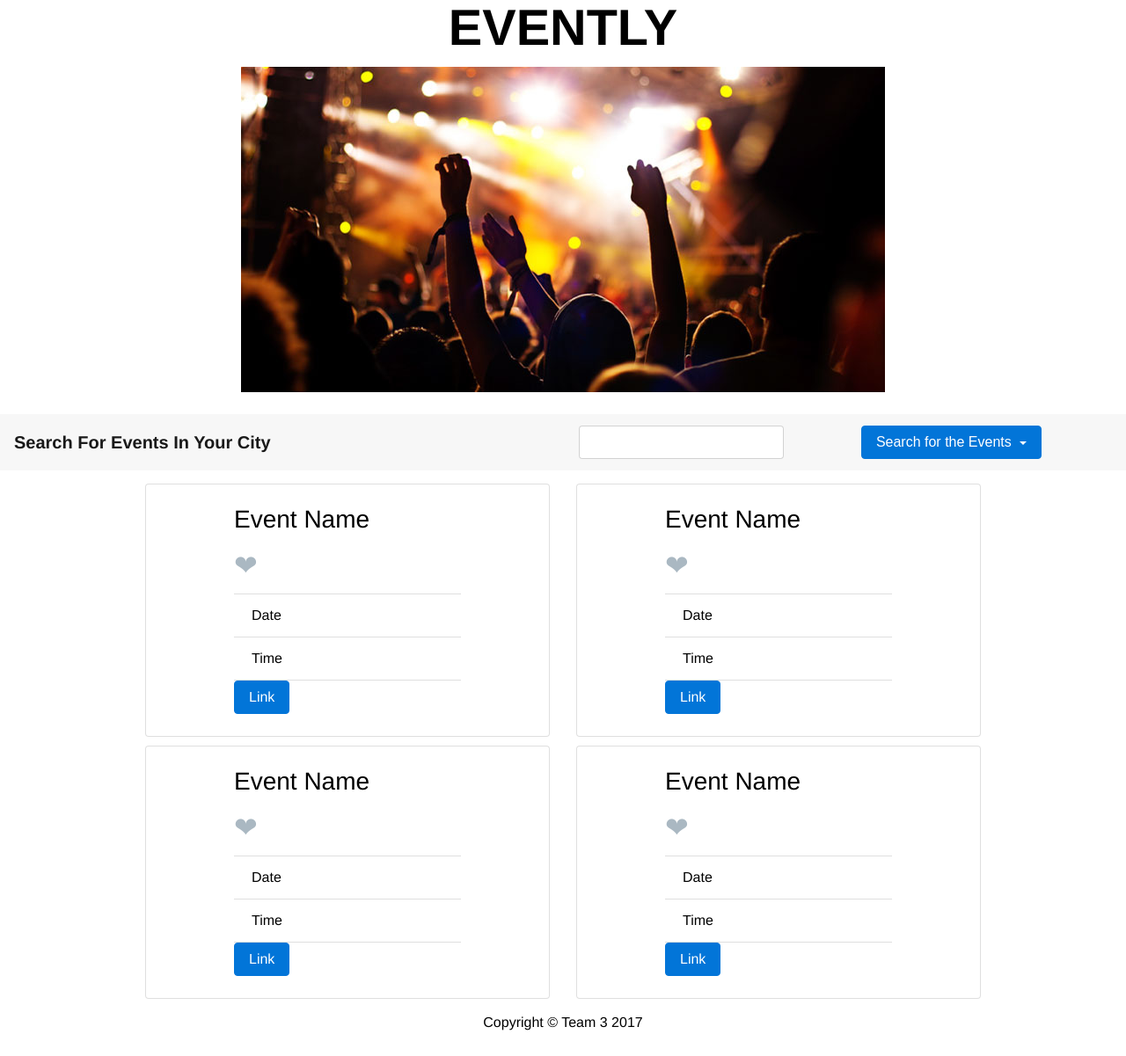
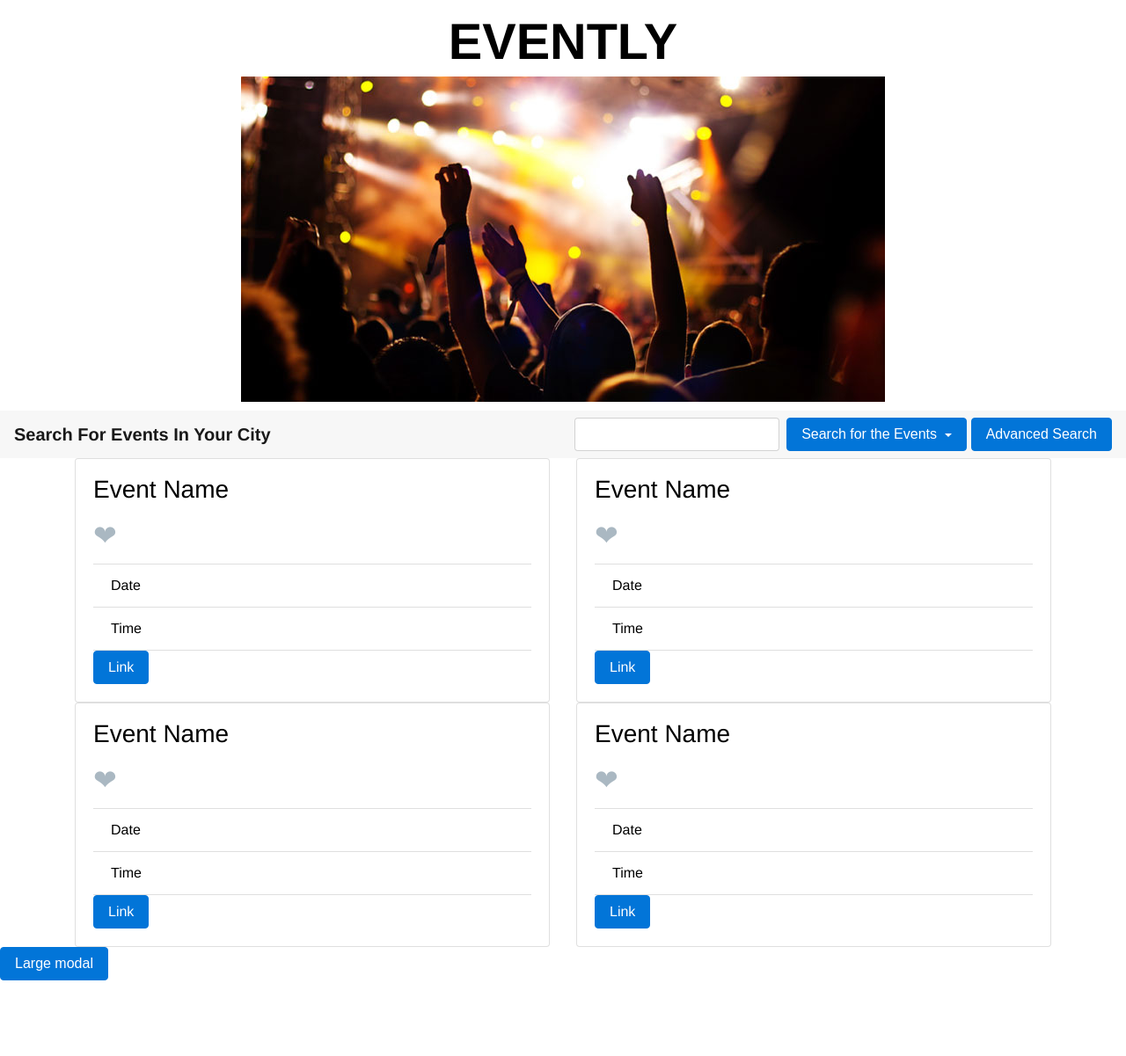
Before and after one commit to rdhenderson/Evently, a PHP site: page / in a window 1280 px wide. Shown: the whole page at 88% size. After the commit the page ends 1115 px from the top, so only its background shows below. Run offline with PHP 8.4, Linux system fonts and the light colour scheme; grey boxes labelled with a size stand in for pictures from a placeholder-image service; some libraries are stand-ins or nearby versions.

Commit message:
Add modals and name labels to index.html to tie in with javascript

```diff
--- a/assets/css/style.css
+++ b/assets/css/style.css
@@ -2,6 +2,8 @@
 body {
   font-family:"Helvetica Neue Light", "Helvetica Neue", Helvetica, Arial, "Lucida Grande", sans-serif;
   color: black;
+  padding-top: 1em;
+
 }
 h1{
   color: black;
@@ -35,7 +37,7 @@
   font-weight: bold;
 }
 div{
-	padding: 5px 80px;
+	/*padding: 5px 80px;*/
 }
 
 [id="toggle-heart"]{
--- a/assets/javascript/events.js
+++ b/assets/javascript/events.js
@@ -109,7 +109,6 @@
 		 	// NOTIFY USER OF ERROR AND ASK THEM TO SEARCH AGAIN?
 		 	console.log("No results found.  Please try again.");
 		 }
-
 	});
 }
 
--- a/index.html
+++ b/index.html
@@ -5,39 +5,47 @@
     <!-- Required meta tags -->
     <meta charset="utf-8">
     <meta name="viewport" content="width=device-width, initial-scale=1, shrink-to-fit=no">
-    <!-- Bootstrap CSS -->
+    <link rel="stylesheet" type="text/css" href="assets/css/reset.css">
+
+    <!-- Bootstrap 4v6 CSS -->
     <link rel="stylesheet" href="https://maxcdn.bootstrapcdn.com/bootstrap/4.0.0-alpha.6/css/bootstrap.min.css" integrity="sha384-rwoIResjU2yc3z8GV/NPeZWAv56rSmLldC3R/AZzGRnGxQQKnKkoFVhFQhNUwEyJ" crossorigin="anonymous">
     <!-- CSS  -->
-    <link rel="stylesheet" type="text/css" href="assets/css/reset.css">
     <link rel="stylesheet" type="text/css" href="assets/css/style.css">
 </head>
 
 <body>
     <h1>EVENTLY</h1>
-    <div class="container">
+    <div class="container-fluid">
         <img src="assets/images/event.gif">
     </div>
     <div class="container-fluid"></div>
     <nav class="navbar navbar-toggleable-md navbar-light bg-faded">
         <a class="navbar-brand" href="#">Search For Events In Your City</a>
+
         <div id="search" style="margin-left:auto;"></div>
+
         <ul class="navbar-nav mr-auto mt-2 mt-md-0"></ul>
         <form class="form-inline my-2 my-lg-0">
-            <input class="form-control mr-sm-2" type="text" placeholder="" />
+            <input class="form-control mr-sm-2" type="text" placeholder="">
             <!--      <button class="btn btn-outline-success my-2 my-sm-0" type="submit">Search</button>
             </form> -->
             <div class="dropdown">
                 <button class="btn btn-primary dropdown-toggle" type="button" data-toggle="dropdown">Search for the Events
-                    <span class="caret"></span></button>
+                    <span class="caret"></span>
+                </button>
                 <ul class="dropdown-menu">
                     <li><a href="#">Search</a></li>
                     <li><a href="#">Advanced Search</a></li>
                     <!--  <span class="heartPrimary"></span>
                     <span class="heartSecondary"></span> -->
                 </ul>
+                <button type="button" class="btn btn-primary btn-md" data-toggle="modal" data-target="#advSearch">
+                    Advanced Search
+                </button>
             </div>
-            </div>
+        </form>
     </nav>
+
     <div id="main-container" class="container">
         <section class="main-selection">
             <div class="row">
@@ -70,6 +78,7 @@
                                 <li class="list-group-item">Date</li>
                                 <li class="list-group-item">Time</li>
                             </ul>
+
                             <a href="#" class="btn btn-primary">Link</a>
                         </div>
                     </div>
@@ -103,6 +112,109 @@
                     </div>
                 </div>
             </div>
+        </section>
+    </div>
+
+
+
+
+    <!-- Advanced Search Modal -->
+<div class="modal fade" id="advSearch" tabindex="-1" role="dialog" aria-labelledby="modalLabel" aria-hidden="true">
+    <div class="modal-dialog" role="document">
+        <div class="modal-content">
+            <div class="modal-header">
+                <button type="button" class="close" data-dismiss="modal" aria-label="Close">
+                    <span aria-hidden="true">×</span>
+                </button>
+                <h4 class="modal-title" id="modalLabel">Advanced Search</h4>
+            </div>
+            <!-- Inputs for Adv Search -->
+            <div class="modal-body">
+                <div class="input-group">
+                    <span class="input-group-addon"> Location </span>
+                    <input type="text" name="location" class="form-control"  aria-label="Location">
+                </div>
+                <br>
+                <div class="input-group">
+                    <span class="input-group-addon"> Date </span>
+                    <input type="date" name="startDate" class="form-control" aria-label="Date" min="2017-01-01">
+                </div>
+                <br>
+                <div class="input-group">
+                    <span class="input-group-addon"> Date </span>
+                    <input type="date" name="endDate" class="form-control" aria-label="Date" min="2017-01-01">
+                </div>
+                <br>
+                <div class="input-group">
+                    <span class="input-group-addon"> Time </span>
+                    <input type="time" name="startTime" placeholder="hrs:mins" pattern="^([0-1]?[0-9]|2[0-4]):([0-5][0-9])(:[0-5][0-9])?$" class="form-control" required>
+                </div>
+                <br>
+                <div class="input-group">
+                    <span class="input-group-addon"> Radius </span>
+                    <input type="number" name="radius" class="form-control" aria-label="Radius" step="5">
+                </div>
+            <!-- Close modal body div -->
+            </div>
+
+            <!-- Modal Footer -->
+            <div class="modal-footer">
+                <button type="button" id="advSearchSubmit" class="btn btn-secondary">Search</button>
+                <button type="button" class="btn btn-secondary" data-dismiss="modal">Close</button>
+            </div>
+        </div>
+    </div>
+</div>
+
+
+
+
+
+<!--  -->
+<!--  -->
+<!-- Large Pop-Up Modal when Details button on card is clicked -->
+<!--  -->
+<!--  -->
+<button class="btn btn-primary btn-md" data-toggle="modal" data-target=".bd-example-modal-lg">
+  Large modal
+</button>
+
+<div class="modal fade bd-example-modal-lg" tabindex="-1" role="dialog"
+     aria-labelledby="myLargeModalLabel" aria-hidden="true">
+    <div class="modal-dialog modal-lg">
+        <div class="modal-content">
+            <div class="modal-header">
+                <!-- Event Image pulled from JSON object -->
+                <img id="eventImage" src="https://placehold.it/850x280" alt="Event image" style="width:100%;">
+            </div>
+        <!-- Space for other event related text details -->
+
+        <!-- Find tickets Button centered in Modal -->
+            <div id="ticketButtonDiv" class="container-fluid">
+                <div class="row">
+
+                    <div class="col-md-4"></div>
+
+                    <div id="ticketButton" class="col-md-4" style="text-align: center;">
+                    <a role="button" class="btn btn-primary" target="_blank" href='"http://www.ticketmaster.com/search?tm_link=tm_homeA_header_search&q="'> Find Tickets
+                    </a>
+                    </div>
+
+                    <div class="col-md-4 col-md-offset-4"></div>
+
+                </div>
+
+            </div>
+        </div>
+    </div>
+
+
+    <footer class="footer-copyright blue lighten-1 row center">
+        <div class="container">Copyright &copy; Team 3 2017</div>
+    </footer>
+
+
+
 <!-- Add Jquery -->
 <script src="https://code.jquery.com/jquery.js"></script>
 <!-- Add Firebase -->
@@ -110,15 +222,25 @@
 <!-- Add Tether for Bootstrap 4-->
 <script src="https://npmcdn.com/tether@1.2.4/dist/js/tether.min.js"></script>
 <!-- Add Bootstrap Jquery  -->
-            <script src="https://maxcdn.bootstrapcdn.com/bootstrap/4.0.0-alpha.6/js/bootstrap.min.js" integrity="sha384-vBWWzlZJ8ea9aCX4pEW3rVHjgjt7zpkNpZk+02D9phzyeVkE+jo0ieGizqPLForn" crossorigin="anonymous"></script>
+<!-- Bootstrap 4 Alpha 6 JS -->
+
+<script src="https://maxcdn.bootstrapcdn.com/bootstrap/4.0.0-alpha.6/js/bootstrap.min.js" integrity="sha384-vBWWzlZJ8ea9aCX4pEW3rVHjgjt7zpkNpZk+02D9phzyeVkE+jo0ieGizqPLForn" crossorigin="anonymous"></script> -->
+
 <!-- Add Moment -->
 <script src="https://cdnjs.cloudflare.com/ajax/libs/moment.js/2.18.1/moment.js"></script>
+<!-- Add Eventful API -->
+<script type="text/javascript" src="http://api.eventful.com/js/api"></script>
+
+<!-- Add Google Map API *ASYNCH CALL* (with api key included) -->
+<script src="https://maps.googleapis.com/maps/api/js?key=AIzaSyCr_I5lOUITIzV8Y77Zo_G_q4iXMm208cs&&callback=initGoogleMaps" async defer></script>
+
 <!-- Add Custom Javascript file -->
-            <script src="/assets/javascript/events.js"></script>
-            <script src="https://maps.googleapis.com/maps/api/js?callback=myMap"></script>
-            <footer class="footer-copyright blue lighten-1 row center">
-                <div class="container">Copyright &copy; Team 3 2017</div>
-            </footer>
+<!-- <script src="assets/javascript/testEvents.js"></script> -->
+<script src="assets/javascript/maps.js"></script>
+<script src="assets/javascript/events.js"></script>
+
+
+
 </body>
 
 </html>
--- a/test.html
+++ b/test.html
@@ -131,7 +131,7 @@
 <!-- Add Eventful API -->
 <script type="text/javascript" src="http://api.eventful.com/js/api"></script>
 
-<!-- Add Google Map API AFTER CUSTOM FILES (with api key included) -->
+<!-- Add Google Map API *ASYNCH CALL* (with api key included) -->
 <script src="https://maps.googleapis.com/maps/api/js?key=AIzaSyCr_I5lOUITIzV8Y77Zo_G_q4iXMm208cs&&callback=initGoogleMaps" async defer></script>
 
 <!-- Add Custom Javascript file -->
```
Also changed, not shown: EventlyProjectDescription.txt (added, +60 -0 lines). Lines whose indentation alone changed are shown as unchanged.
